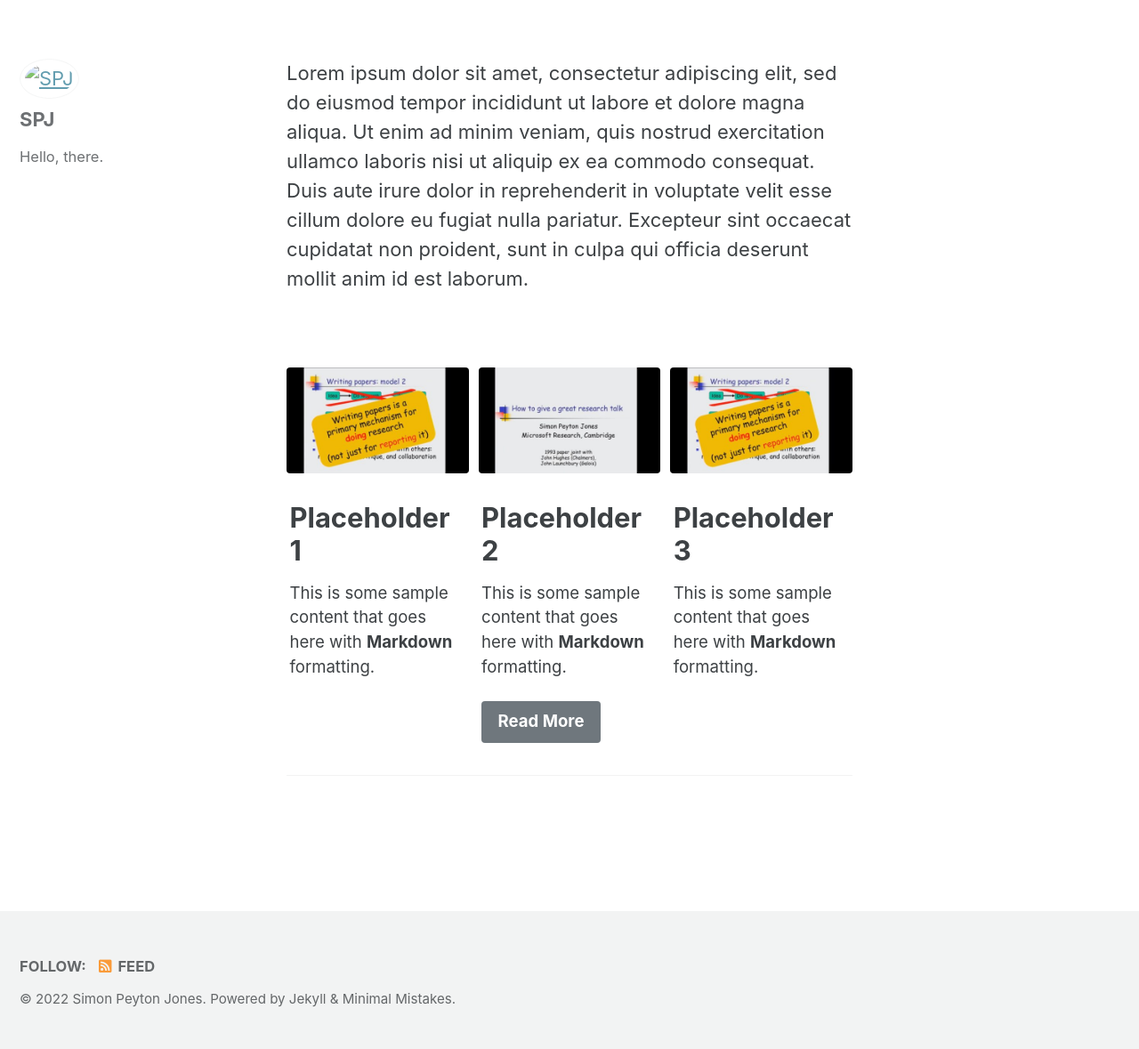
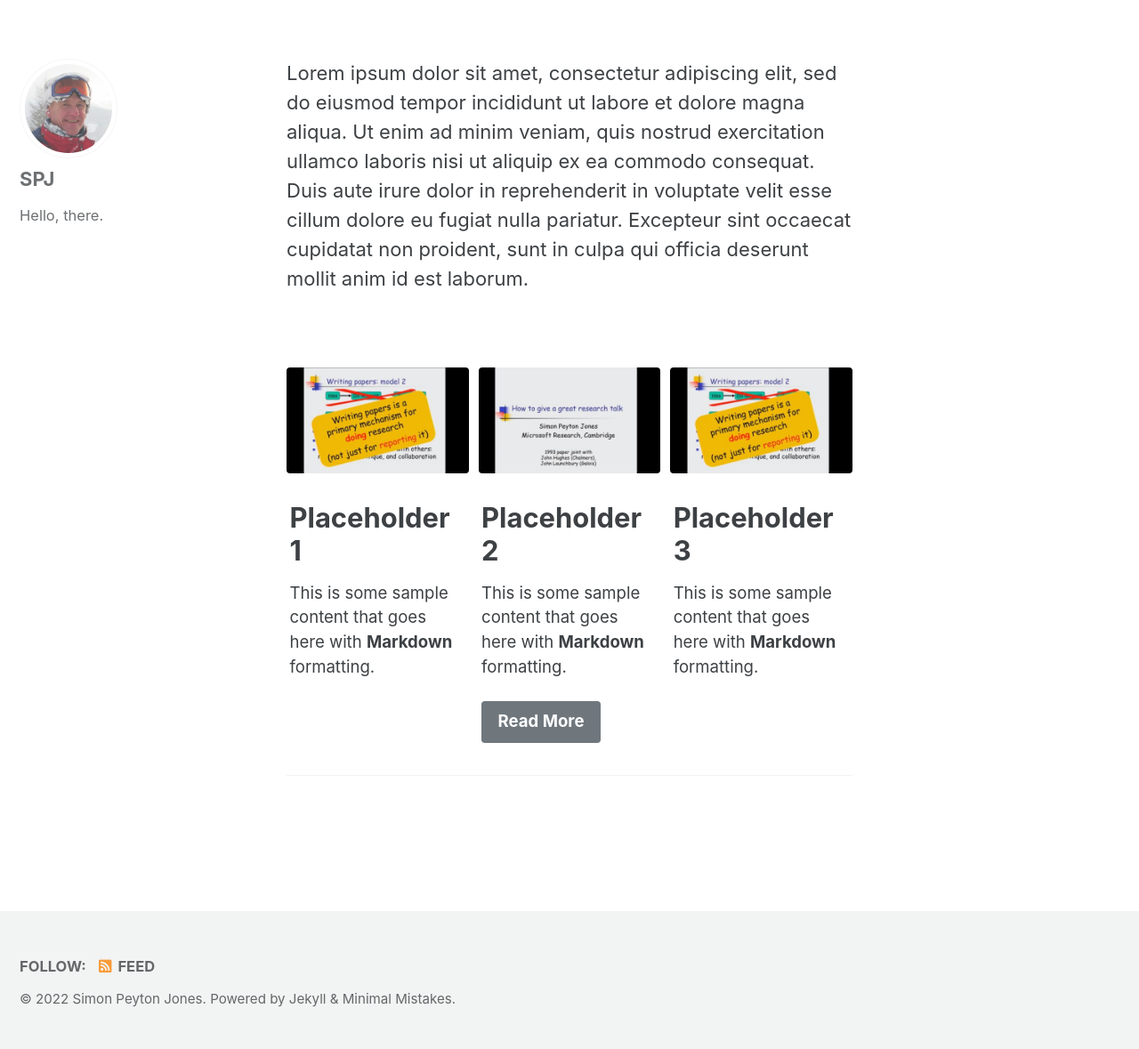
Before and after one commit to simonpj/www.peytonjones.org, a Jekyll site: the page built from index.md, in a window 1280 px wide. Shown: the part 311-1490 px from the top of the page at 89% size. Built offline with Jekyll 4.4.1, drawn with Linux system fonts in a browser that asks for light colours; cached includes are drawn as plain includes.

Commit message:
Update _config.yml

```diff
--- a/_config.yml
+++ b/_config.yml
@@ -103,7 +103,7 @@ analytics:
 # Site Author
 author:
   name             : "SPJ"
-  avatar           : "/assets/spj-snow.jpg"
+  avatar           : "/assets/images/spj-snow.jpg"
   bio              : "Hello, there."
   email            :
   links:
@@ -215,7 +215,7 @@ sass:
 
 # Outputting
 permalink: /:categories/:title/
-paginate: 1 # amount of posts to show
+paginate:  # amount of posts to show
 paginate_path: /page:num/
 timezone: # https://en.wikipedia.org/wiki/List_of_tz_database_time_zones
 
```
